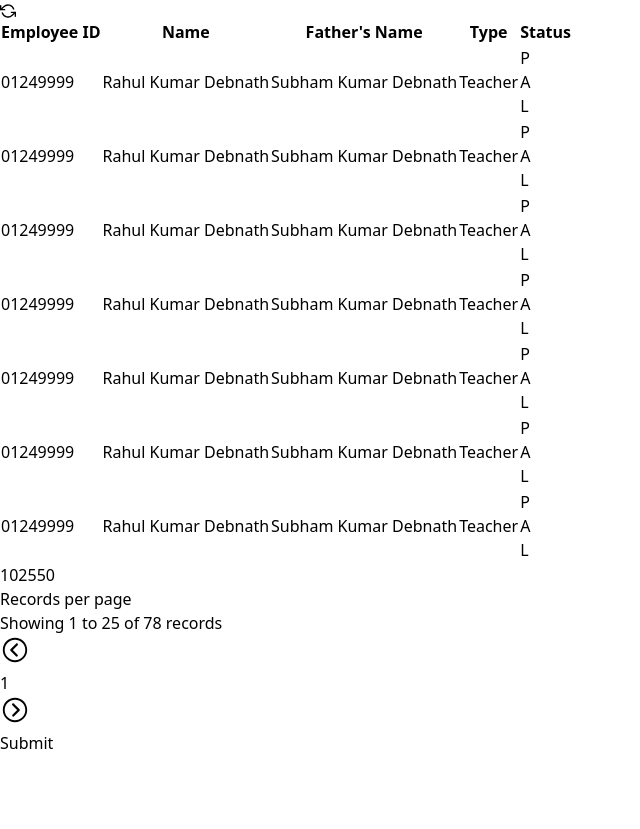
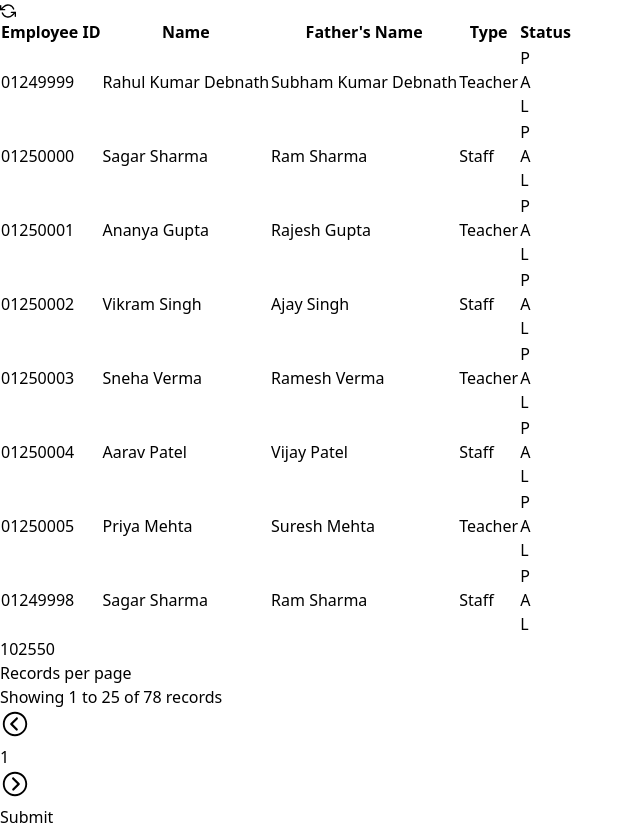
Before and after one commit to Arun-Taj/School_Management_System, a React (Vite) app: page /attendance/markEmployee in a window 1280 px wide. Shown: the part 647-1476 px from the top of the page, without its empty margins (0-640 px from the left). Before the commit the page ends 1402 px from the top, so only its background shows below. Built offline with nearby package versions, Linux system fonts and the light colour scheme.

Commit message:
Mark employee is corrected

```diff
--- a/src/Components/Pages/AttendencePage/MarkEmployee.jsx
+++ b/src/Components/Pages/AttendencePage/MarkEmployee.jsx
@@ -1,6 +1,4 @@
-import React from "react";
-import { RiDeleteBin6Line } from "react-icons/ri";
-import { MdOutlineEdit } from "react-icons/md";
+import React, { useState } from "react";
 import { FaRegEye, FaHandPaper } from "react-icons/fa";
 import { IoIosArrowDropleft, IoIosArrowDropright } from "react-icons/io";
 import { IoSearch } from "react-icons/io5";
@@ -9,21 +7,108 @@ import { IoFilterSharp } from "react-icons/io5";
 
 const MarkEmployee = () => {
   // Dummy data to replicate the table
-  const rows = Array(7).fill({
+  const initialRows = [
+    {
       enrollmentId: "01249999",
       name: "Rahul Kumar Debnath",
       fatherName: "Subham Kumar Debnath",
       type: "Teacher",
+      status: "P",
+    },
+    {
+      enrollmentId: "01250000",
+      name: "Sagar Sharma",
+      fatherName: "Ram Sharma",
+      type: "Staff",
+      status: "A",
+    },
+    {
+      enrollmentId: "01250001",
+      name: "Ananya Gupta",
+      fatherName: "Rajesh Gupta",
+      type: "Teacher",
+      status: "P",
+    },
+    {
+      enrollmentId: "01250002",
+      name: "Vikram Singh",
+      fatherName: "Ajay Singh",
+      type: "Staff",
+      status: "L",
+    },
+    {
+      enrollmentId: "01250003",
+      name: "Sneha Verma",
+      fatherName: "Ramesh Verma",
+      type: "Teacher",
+      status: "P",
+    },
+    {
+      enrollmentId: "01250004",
+      name: "Aarav Patel",
+      fatherName: "Vijay Patel",
+      type: "Staff",
+      status: "A",
+    },
+    {
+      enrollmentId: "01250005",
+      name: "Priya Mehta",
+      fatherName: "Suresh Mehta",
+      type: "Teacher",
+      status: "P",
+    },
+    {
+      enrollmentId: "01249998",
+      name: "Sagar Sharma",
+      fatherName: "Ram Sharma",
+      type: "Staff",
+      status: "A",
+    },
+    // Add more employees here if needed
+  ];
+
+  const [rows, setRows] = useState(initialRows);
+
+  // State to show/hide the sorting options popup
+  const [showSortOptions, setShowSortOptions] = useState(false);
+  const handleSortByName = (direction) => {
+    const sortedRows = [...rows].sort((a, b) => {
+      if (direction === "asc") {
+        return a.name.localeCompare(b.name); // Ascending
+      } else {
+        return b.name.localeCompare(a.name); // Descending
+      }
+    });
+    setRows(sortedRows);
+    setShowSortOptions(false); // Close sort options after selection
+  };
+
+  const handleSearch = () => {
+    // Perform search logic here based on searchDate and selectedClass
+    if (searchDate && selectedClass) {
+      console.log(`Searching for class ${selectedClass} on date ${searchDate}`);
+      // Add your search logic (like filtering data, API calls, etc.)
+    } else {
+      console.log("Please select a date and class.");
+    }
+  };
 
 
-  });
+  const handleRefresh = () => {
+    setRows(initialRows);
+  };
+
+  const handleSubmit = () => {
+    console.log("Submitted Employee Data:", rows);
+    // Perform your submission logic (e.g., API call) here
+  };
 
   return (
     <div className="p-8 bg-pink-100">
-      <div className="flex gap-4  bg-white  rounded-3xl p-2 ">
+      <div className="flex gap-4 bg-white rounded-3xl p-2 ">
         <div className="flex items-center space-x-2">
           <FaHandPaper className="text-gray-700 " />
-          <span className="text-gray-700 font-medium">Attendence </span>
+          <span className="text-gray-700 font-medium">Attendance </span>
         </div>
 
         {/* Vertical divider */}
@@ -31,47 +116,84 @@ const MarkEmployee = () => {
 
         {/* "Add New" text */}
         <div>
-          <span className="text-gray-700 font-medium">Mark Employee Attendance</span>
+          <span className="text-gray-700 font-medium">
+            Mark Employee Attendance
+          </span>
         </div>
       </div>
 
-
+      {/* Filter and Search */}
       <div className="flex justify-between my-10">
         <div className="flex gap-4 items-center">
-        <input type="date" name="" id="" className="p-2 rounded-3xl border border-gray-300"/>
+          <input
+            type="date"
+            name=""
+            id=""
+            className="p-2 rounded-3xl border border-gray-300"
+          />
+          <div
+            className="bg-white p-2 px-4 rounded-full border border-gray-300 cursor-pointer transition-all duration-200 hover:bg-gray-100 hover:shadow-md"
+            onClick={handleSearch}
+          >
+            <IoSearch className="text-gray-600" />
+          </div>
+        </div>
+        <div className="flex flex-row gap-4 justify-end items-center">
+          <div className="">
+            <div
+              className="flex items-center bg-white rounded-full p-2 px-3 border border-gray-300 cursor-pointer hover:text-gray-500 transform hover:scale-110 transition-transform"
+              onClick={() => setShowSortOptions((prev) => !prev)}
+            >
+              {/* Left Side: Three-Line Menu Icon */}
+              <IoFilterSharp
+                className="text-gray-600 hover:text-blue-500 transform hover:scale-110 transition-transform duration-200"
+                size={24}
+              />
+            </div>
+            {showSortOptions && (
+              <div className="absolute top-14 right-0 mr-24">
+                {/* Tooltip container */}
+                <div className="relative bg-white border border-gray-300 p-2 rounded-lg shadow-lg w-40">
+                  {/* Sort Options */}
 
-
-        <div className="bg-white p-2 px-4 rounded-full border border-gray-300">
-           <IoSearch/>
+                  {/* Sort Options */}
+                  <div
+                    className="p-2 cursor-pointer hover:bg-gray-200"
+                    onClick={() => handleSortByName("asc")}
+                  >
+                    Short (Asc)
+                  </div>
+                  <div
+                    className="p-2 cursor-pointer hover:bg-gray-200"
+                    onClick={() => handleSortByName("desc")}
+                  >
+                    Short (Desc)
                   </div>
 
-
-      </div>
-      <div className="flex flex-row gap-4 justify-end items-center">
-        <div className=" ">
-          <div className="flex items-center  bg-white rounded-full p-2 px-3 border border-gray-300">
-            {/* Left Side: Three-Line Menu Icon */}
-            <IoFilterSharp className="text-gray-600 " size={24} />
-
-
+                  {/* Tip/Arrow at the bottom */}
+                  <div className="absolute bottom-0 right-2 w-3 h-3 bg-white border-r border-b border-gray-300 transform rotate-45 translate-y-1/2"></div>
                 </div>
               </div>
-        <div className="border border-[#BCA8EA] p-2 bg-white rounded-full">
-          <FiRefreshCcw />
+            )}
           </div>
-      </div></div>
+          <div
+            className="border border-[#BCA8EA] p-2 bg-white rounded-full cursor-pointer transition-all duration-200 hover:bg-[#F3E8FF] hover:shadow-lg"
+            onClick={handleRefresh}
+          >
+            <FiRefreshCcw className="text-gray-600 transition-transform duration-200 hover:rotate-180" />
+          </div>
+        </div>
+      </div>
 
+      {/* Employee Table */}
       <div className="overflow-x-auto rounded-2xl shadow-lg">
         <table className="w-full border-collapse border border-gray-300 bg-white rounded-lg overflow-hidden">
-          <thead className="">
-            <tr className="">
+          <thead>
+            <tr>
               <th className="p-2 py-6">Employee ID</th>
               <th className="p-2 py-6">Name</th>
               <th className="p-2 py-6">Father's Name</th>
               <th className="p-2 py-6">Type</th>
-
-
-
               <th className="p-2 py-6">Status</th>
             </tr>
           </thead>
@@ -87,13 +209,43 @@ const MarkEmployee = () => {
                 <td className="p-2 text-center">{row.name}</td>
                 <td className="p-2 text-center">{row.fatherName}</td>
                 <td className="p-2 text-center">{row.type}</td>
-
-
-
-                <td className="p-2  flex flex-row justify-center gap-4">
-                  <p className="bg-green-500 rounded-full px-2">P</p>
-                  <p className="bg-red-600 rounded-full px-2">A</p>
-                  <p className="rounded-full px-2 bg-white">L</p>
+                <td className="p-2 flex flex-row justify-center gap-4">
+                  <p
+                    className={`${
+                      row.status === "P" ? "bg-green-500" : "bg-white"
+                    } rounded-full px-2 cursor-pointer`}
+                    onClick={() => {
+                      const updatedRows = [...rows];
+                      updatedRows[index].status = "P";
+                      setRows(updatedRows);
+                    }}
+                  >
+                    P
+                  </p>
+                  <p
+                    className={`${
+                      row.status === "A" ? "bg-red-600" : "bg-white"
+                    } rounded-full px-2 cursor-pointer`}
+                    onClick={() => {
+                      const updatedRows = [...rows];
+                      updatedRows[index].status = "A";
+                      setRows(updatedRows);
+                    }}
+                  >
+                    A
+                  </p>
+                  <p
+                    className={`${
+                      row.status === "L" ? "bg-yellow-500" : "bg-white"
+                    } rounded-full px-2 cursor-pointer`}
+                    onClick={() => {
+                      const updatedRows = [...rows];
+                      updatedRows[index].status = "L";
+                      setRows(updatedRows);
+                    }}
+                  >
+                    L
+                  </p>
                 </td>
               </tr>
             ))}
@@ -116,24 +268,30 @@ const MarkEmployee = () => {
           <p>Records per page </p>
         </div>
         <div className="flex flex-row items-center">
-          <div className="text-sm text-gray-600 ">
+          <div className="text-sm text-gray-600">
             Showing 1 to 25 of 78 records
           </div>
           <div className="flex space-x-2 items-center">
-            <button className="px-3  ">
+            <button className="px-3">
               <IoIosArrowDropleft size={30} />
             </button>
             <p className="border border-gray-700 px-2 rounded-full"> 1</p>
-            <button className="px-3 ">
+            <button className="px-3">
               <IoIosArrowDropright size={30} />
             </button>
           </div>
         </div>
       </div>
+
+      {/* Submit Button */}
       <div className="flex justify-center">
-        <button className="bg-pink-500 text-white py-2 px-8 rounded-full hover:bg-pink-600">Submit</button>
+        <button
+          className="bg-pink-500 text-white py-2 px-8 rounded-full hover:bg-pink-600"
+          onClick={handleSubmit}
+        >
+          Submit
+        </button>
       </div>
-
     </div>
   );
 };
--- a/src/Components/Pages/AttendencePage/MarkStudent.jsx
+++ b/src/Components/Pages/AttendencePage/MarkStudent.jsx
@@ -68,8 +68,6 @@ const MarkStudent = () => {
   const [rows, setRows] = useState(initialRows);
 
   // State to toggle sort direction (ascending/descending)
-  const [sortByRoll, setSortByRoll] = useState(true);
-  const [sortByName, setSortByName] = useState(false);
 
   // State to show/hide the sorting options popup
   const [showSortOptions, setShowSortOptions] = useState(false);
@@ -178,8 +176,10 @@ const MarkStudent = () => {
               onClick={() => setShowSortOptions((prev) => !prev)}
             >
               {/* Left Side: Three-Line Menu Icon */}
-              <IoFilterSharp className="text-gray-600 hover:text-blue-500 transform hover:scale-110 transition-transform duration-200" size={24} />
-
+              <IoFilterSharp
+                className="text-gray-600 hover:text-blue-500 transform hover:scale-110 transition-transform duration-200"
+                size={24}
+              />
             </div>
             {/* Sorting Options Popup */}
             {showSortOptions && (
@@ -303,7 +303,10 @@ const MarkStudent = () => {
         </div>
       </div>
       <div className="flex justify-center">
-        <button className="bg-pink-500 text-white py-2 px-8 rounded-full hover:bg-pink-600" onClick={handleSubmit}>
+        <button
+          className="bg-pink-500 text-white py-2 px-8 rounded-full hover:bg-pink-600"
+          onClick={handleSubmit}
+        >
           Submit
         </button>
       </div>
```
Lines whose indentation alone changed are shown as unchanged.
